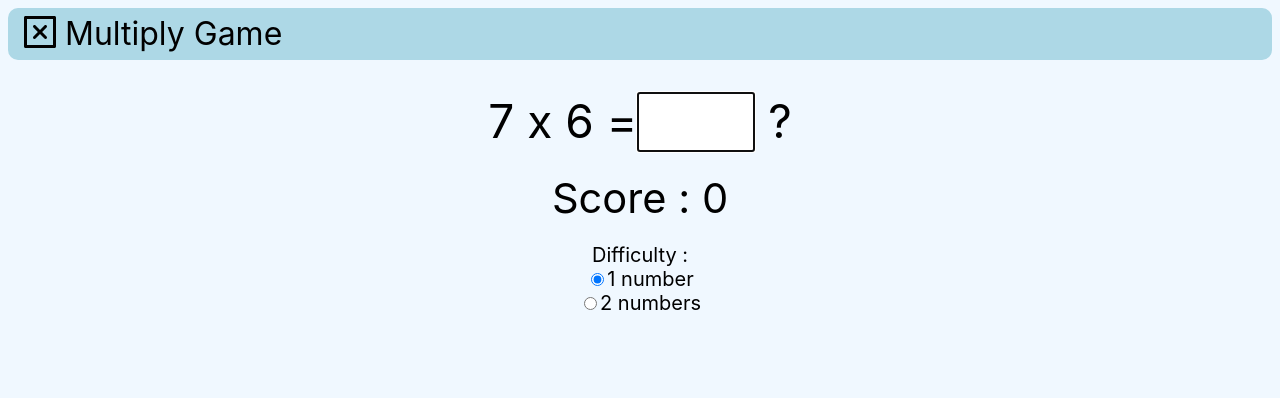
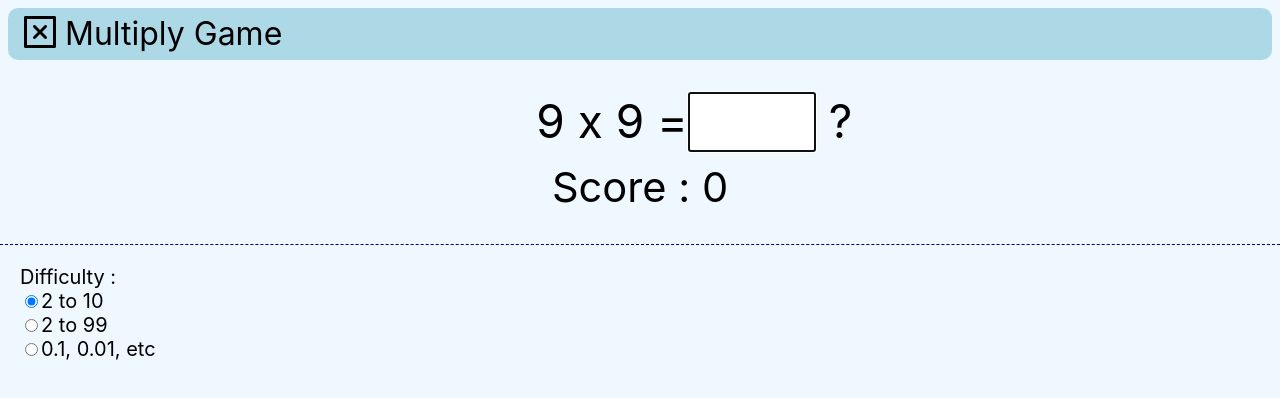
Before and after one commit to paulgreg/math-game, a React (Create React App) app: page / in a window 1280 px wide. Shown: the top 398 px of the page. Built offline with nearby package versions, Linux system fonts and the light colour scheme.

Commit message:
Add simple float number difficulty

```diff
--- a/src/App.css
+++ b/src/App.css
@@ -1,3 +1,7 @@
 .app-main {
     margin-top: 2em;
 }
+.app-options {
+    margin-top: 2em;
+    border-top: 1px dashed darkblue;
+}
--- a/src/App.js
+++ b/src/App.js
@@ -5,39 +5,37 @@ import Question from './components/Question'
 import Score from './components/Score'
 import Chronometer from './components/Chronometer'
 import Difficulty from './components/Difficulty'
-
-let timeout
+import { getNumber } from './components/MathUtils'
+import { checkResult } from './components/MathUtils'
+import { useTimeout } from './timeout'
 
 export default function App() {
     const [win, setWin] = useState(false)
-    const [difficulty, setDifficulty] = useState(1)
-    const getNumber = (difficulty, min = 2) => {
-        const max = difficulty === 1 ? 9 : 99
-        return (Math.random() * (max - min) + min).toFixed()
-    }
+    const [difficulty, setDifficulty] = useState('d1')
 
     const [score, setScore] = useState(0)
     const [numbers, setNumbers] = useState([
-        getNumber(difficulty),
-        getNumber(difficulty),
+        getNumber({ difficulty }),
+        getNumber(),
     ])
 
+    const [setWinTimeout] = useTimeout(600)
+
+    const getNewQuestion = () => {
+        setNumbers([getNumber({ difficulty }), getNumber()])
+        setWin(false)
+    }
+
     const checkAnswer = (answer) => {
-        const correctResult = x * y
-        if (answer === correctResult) {
+        setWin(false)
+        if (checkResult(x, y, answer)) {
             setWin(true)
-            setScore(score + correctResult)
-            clearTimeout(timeout)
-            timeout = setTimeout(() => {
-                setNumbers([getNumber(difficulty), getNumber(difficulty)])
-                setWin(false)
-            }, 500)
+            setScore(score + 1)
+            setWinTimeout(getNewQuestion)
         }
     }
 
-    useEffect(() => {
-        setNumbers([getNumber(difficulty), getNumber(difficulty)])
-    }, [difficulty])
+    useEffect(getNewQuestion, [difficulty])
 
     const [x, y] = numbers
     return (
@@ -47,6 +45,8 @@ export default function App() {
                 <Question x={x} y={y} onSubmit={checkAnswer} />
                 <Score score={score} />
                 <Chronometer x={x} y={y} show={win} />
+            </section>
+            <section className="app-options">
                 <Difficulty onDifficultyChange={(d) => setDifficulty(d)} />
             </section>
         </div>
--- a/src/components/Chronometer.css
+++ b/src/components/Chronometer.css
@@ -1,7 +1,7 @@
 .chronometer {
     text-align: center;
     font-size: 1.8em;
-    margin: 0.5em;
+    margin: 0.25em;
 }
 
 .fast {
--- a/src/components/Difficulty.css
+++ b/src/components/Difficulty.css
@@ -1,7 +1,6 @@
 .difficulty {
     margin: 1em;
     font-size: 20px;
-    text-align: center;
 }
 
 .difficulty-option {
--- a/src/components/Difficulty.js
+++ b/src/components/Difficulty.js
@@ -2,9 +2,9 @@ import { useState } from 'react'
 import './Difficulty.css'
 
 export default function Difficulty({ onDifficultyChange = () => {} }) {
-    const [difficulty, setDifficulty] = useState(1)
+    const [difficulty, setDifficulty] = useState('d1')
     const onChange = (e) => {
-        const v = parseInt(e.target.value, 10)
+        const v = e.target.value
         setDifficulty(v)
         onDifficultyChange(v)
     }
@@ -16,20 +16,30 @@ export default function Difficulty({ onDifficultyChange = () => {} }) {
                     type="radio"
                     name="difficulty"
                     onChange={onChange}
-                    checked={difficulty === 1}
-                    value={1}
+                    checked={difficulty === 'd1'}
+                    value="d1"
                 ></input>
-                1 number
+                2 to 10
             </label>
             <label className="difficulty-option">
                 <input
                     type="radio"
                     name="difficulty"
                     onChange={onChange}
-                    checked={difficulty === 2}
-                    value={2}
+                    checked={difficulty === 'd2'}
+                    value="d2"
                 ></input>
-                2 numbers
+                2 to 99
+            </label>
+            <label className="difficulty-option">
+                <input
+                    type="radio"
+                    name="difficulty"
+                    onChange={onChange}
+                    checked={difficulty === 'f1'}
+                    value="f1"
+                ></input>
+                0.1, 0.01, etc
             </label>
         </div>
     )
--- /dev/null
+++ b/src/components/MathUtils.js
@@ -0,0 +1,23 @@
+export const getRandomSimpleFloat = () => {
+    const power = getRandomInt(1, 3)
+    return 1 / Math.pow(10, power)
+}
+
+export const getRandomInt = (min, max) =>
+    Math.round(Math.random() * (max - min) + min)
+
+export const getNumber = ({ difficulty = 'd1', min = 2 } = {}) => {
+    switch (difficulty) {
+        case 'f1':
+            return getRandomSimpleFloat()
+        case 'd2':
+            return getRandomInt(min, 100)
+        case 'd1':
+        default:
+            return getRandomInt(min, 10)
+    }
+}
+
+export const checkResult = (x, y, result) => {
+    return Math.abs(parseFloat(result) - x * y) < 0.000000001
+}
--- a/src/components/Question.css
+++ b/src/components/Question.css
@@ -4,8 +4,14 @@
     font-size: 46px;
 }
 
+.question-q {
+    display: inline-block;
+    text-align: right;
+    width: 260px;
+}
+
 .question-answer {
     font-size: 46px;
-    width: 110px;
+    width: 120px;
     text-align: center;
 }
--- a/src/components/Question.js
+++ b/src/components/Question.js
@@ -6,14 +6,16 @@ export default function Question({ x, y, onSubmit = () => {} }) {
     useEffect(() => setValue(''), [x, y])
 
     const onNumberChange = (e) => {
-        const nb = parseInt(e.target.value, 10) || ''
+        const nb = e.target.value
         setValue(nb)
         onSubmit(nb)
     }
 
     return (
         <div className="question">
-            {x} x {y} =
+            <span className="question-q">
+                {x} x {y} ={' '}
+            </span>
             <input
                 type="text"
                 name="answer"
@@ -21,9 +23,9 @@ export default function Question({ x, y, onSubmit = () => {} }) {
                 onChange={onNumberChange}
                 className="question-answer"
                 autoFocus
-                pattern="[0-9]*"
+                pattern="[\.,0-9]*"
                 inputMode="numeric"
-                maxLength="4"
+                maxLength="6"
             />{' '}
             ?
         </div>
--- a/src/components/Score.css
+++ b/src/components/Score.css
@@ -1,5 +1,5 @@
 .score {
     text-align: center;
     font-size: 2.6em;
-    margin: 0.5em;
+    margin: 0.25em;
 }
--- /dev/null
+++ b/src/timeout.js
@@ -0,0 +1,16 @@
+import { useCallback, useMemo, useState } from 'react'
+
+// Thx Manuel ;-)
+export const useTimeout = (defaultDelay = 0) => {
+    const [id, setId] = useState()
+
+    const launch = useCallback(
+        (fn, delay = defaultDelay) => {
+            clearTimeout(id)
+            setId(setTimeout(fn, delay))
+        },
+        [id]
+    )
+
+    return [launch]
+}
```
Also changed, not shown: 2 other files (tests, documents, lock files or other folders).
